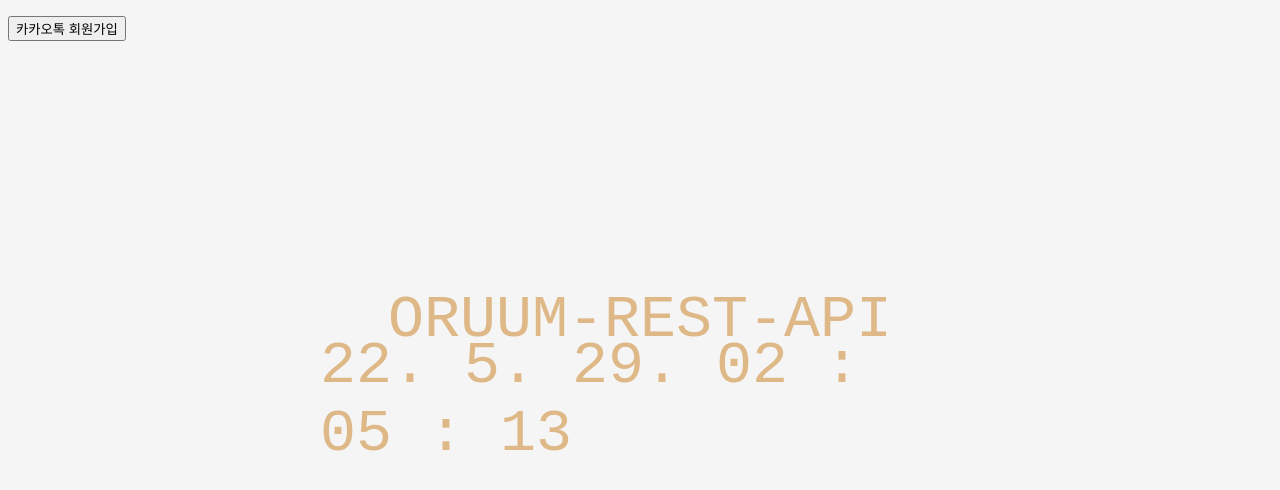
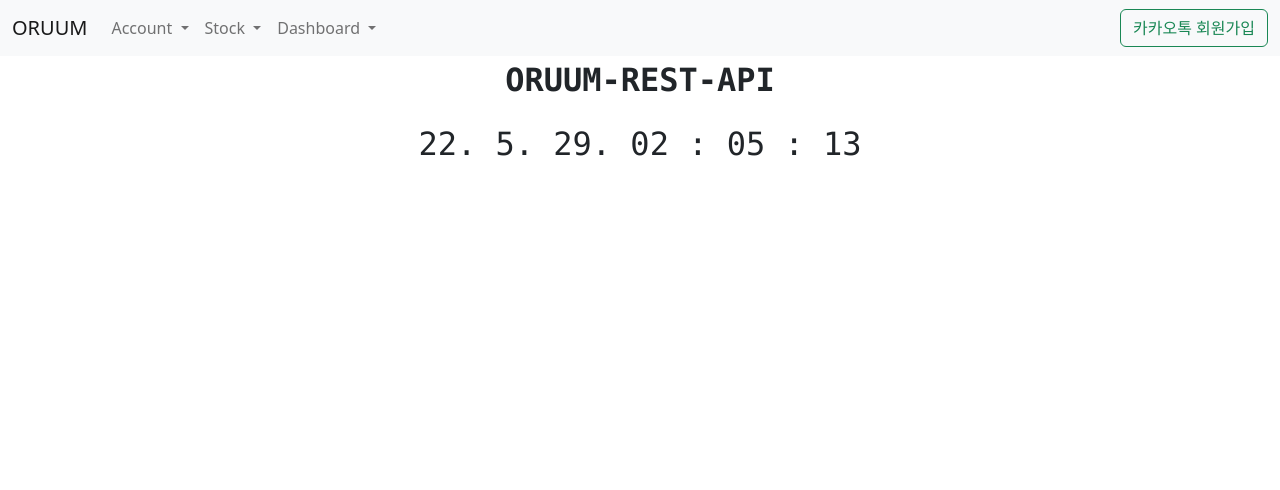
Before and after one commit to SungwookLE/ORUUM-REST-API, a Django app: page / in a window 1280 px wide. Shown: the top 490 px of the page. Run offline with Django 4.2, Linux system fonts and the light colour scheme; some libraries are stand-ins or nearby versions.

Commit message:
Feat: refactoring dashboard app and edit the home.html for ux

```diff
--- a/backend/settings/develop.py
+++ b/backend/settings/develop.py
@@ -10,8 +10,8 @@ ALLOWED_HOSTS = ['*'] # blank means 'localhost', '127.0.0.1'
 DATABASES = {
     'default': {
         'ENGINE': 'django.db.backends.mysql',
-        'NAME': 'oruum_db',
-        'USER': 'root',
+        'NAME':  db_config["schema"],
+        'USER': db_config["user"],
         'PASSWORD': db_config["password"],
         'HOST': '127.0.0.1',
         'PORT': '3306',
--- a/dashboard/urls.py
+++ b/dashboard/urls.py
@@ -2,11 +2,12 @@
 
 
 from django.urls import path, include
-from dashboard.views import dash_page, plotly_page
+from dashboard.views import dash_stock_as_line_view, plotly_stock_as_line_view, plotly_stocks_all_as_bar_view
 
 app_name = 'dashboard'
 
 urlpatterns = [
-    path('plotly/<str:ticker>/', plotly_page, name="my_plotly"),
-    path('dash/', dash_page, name="my_dash"),
+    path('line/<str:ticker>/', plotly_stock_as_line_view, name="plot-stock"),
+    path('bar/<str:market>/', plotly_stocks_all_as_bar_view, name="bar-stocks"),
+    path('dash/', dash_stock_as_line_view, name="dash-stock"),
 ]
--- a/db_handler/dbModule.py
+++ b/db_handler/dbModule.py
@@ -12,9 +12,9 @@ from config import db_config
 class Database():
     def __init__(self):
         self.db = pymysql.connect(host='localhost',
-                                  user='root',
+                                  user=db_config["user"],
                                   password=db_config["password"],
-                                  db='oruum_db',
+                                  db=db_config["schema"],
                                   charset='utf8')
         self.cursor = self.db.cursor(pymysql.cursors.DictCursor)
 
--- a/templates/dashboard/interactive_dash_template.html
+++ b/templates/dashboard/dash_stock.html
@@ -10,7 +10,7 @@
 
 <body>
         {%load plotly_dash%}
-        {%plotly_app name="StockPriceHistory"%}
+        {%plotly_app name="StockPriceHistory" ratio=1%}
 </body>
 
 </html>
--- a/templates/dashboard/static_dash_template.html
+++ b/templates/dashboard/plotly_stock.html
@@ -10,7 +10,6 @@
 
 <body>
     <p>
-        <center>{{ticker}}</center>
         {{target_plot|safe}}
     </p>
 </body>
--- a/templates/home.html
+++ b/templates/home.html
@@ -6,6 +6,69 @@
     <meta http-equiv="X-UA-Compatible" content="IE=edge">
     <meta name="viewport" content="width=device-width, initial-scale=1.0">
     <title>ORUUM</title>
+    <link href="https://cdn.jsdelivr.net/npm/bootstrap@5.2.0-beta1/dist/css/bootstrap.min.css" rel="stylesheet"
+        integrity="sha384-0evHe/X+R7YkIZDRvuzKMRqM+OrBnVFBL6DOitfPri4tjfHxaWutUpFmBp4vmVor" crossorigin="anonymous">
+
+</head>
+
+<body onload="getClock()">
+    {% load socialaccount %}
+    <nav class="navbar navbar-expand-lg bg-light">
+        <div class="container-fluid">
+            <a class="navbar-brand" href="#">ORUUM</a>
+            <button class="navbar-toggler" type="button" data-bs-toggle="collapse"
+                data-bs-target="#navbarSupportedContent" aria-controls="navbarSupportedContent" aria-expanded="false"
+                aria-label="Toggle navigation">
+                <span class="navbar-toggler-icon"></span>
+            </button>
+            <div class="collapse navbar-collapse" id="navbarSupportedContent">
+                <ul class="navbar-nav me-auto mb-2 mb-lg-0">
+                    <li class="nav-item dropdown">
+                        <a class="nav-link dropdown-toggle" href="#" id="navbarDropdown" role="button"
+                            data-bs-toggle="dropdown" aria-expanded="false">
+                            Account
+                        </a>
+                        <ul class="dropdown-menu" aria-labelledby="navbarDropdown">
+                            <li><a class="dropdown-item" href="accounts/userlist/">list</a></li>
+                            <li><a class="dropdown-item" href="accounts/userinterest/">interest</a></li>
+                            <li><a class="dropdown-item" href="accounts/userportfolio/">portfolio</a></li>
+                        </ul>
+                    </li>
+                    <li class="nav-item dropdown">
+                        <a class="nav-link dropdown-toggle" href="#" id="navbarDropdown" role="button"
+                            data-bs-toggle="dropdown" aria-expanded="false">
+                            Stock
+                        </a>
+                        <ul class="dropdown-menu" aria-labelledby="navbarDropdown">
+                            <li><a class="dropdown-item" href="api/stocklist/">list</a></li>
+                            <li><a class="dropdown-item" href="api/stockpricehistory/">price</a></li>
+                            <li><a class="dropdown-item" href="api/stockinformationhistory/">information</a></li>
+                        </ul>
+                    </li>
+                    <li class="nav-item dropdown">
+                        <a class="nav-link dropdown-toggle" href="#" id="navbarDropdown" role="button"
+                            data-bs-toggle="dropdown" aria-expanded="false">
+                            Dashboard
+                        </a>
+                        <ul class="dropdown-menu" aria-labelledby="navbarDropdown">
+                            <li><a class="dropdown-item" href="dashboard/line/">line</a></li>
+                            <li><a class="dropdown-item" href="dashboard/bar/">bar</a></li>
+                            <li><a class="dropdown-item" href="dashboard/dash/">dash</a></li>
+                        </ul>
+                    </li>
+                </ul>
+                <a href="{% provider_login_url 'kakao' method='oauth2'%}"><button class="btn btn-outline-success">카카오톡
+                        회원가입</button></a>
+            </div>
+        </div>
+    </nav>
+
+      <p class="text-center fs-2 fw-bold font-monospace">ORUUM-REST-API</p>
+      <p class="text-center fs-2 font-monospace" id="Now"></p>
+
+    <script src="https://cdn.jsdelivr.net/npm/bootstrap@5.2.0-beta1/dist/js/bootstrap.bundle.min.js"
+    integrity="sha384-pprn3073KE6tl6bjs2QrFaJGz5/SUsLqktiwsUTF55Jfv3qYSDhgCecCxMW52nD2"
+    crossorigin="anonymous"></script>
     <script type="text/javascript">
         function getClock() {
             var date = new Date();
@@ -23,44 +86,5 @@
             setInterval(getClock, 1000);
         }
     </script>
-</head>
-
-<body onload="getClock()">
-    <div class="digital_clock" id="Now"></div>
-    <p>
-        <center class="title">ORUUM-REST-API</center>
-
-        {% load socialaccount %}
-        <a href="{% provider_login_url 'kakao' method='oauth2'%}"><button>카카오톡 회원가입</button></a>
-
-    </p>
 </body>
-<style>
-    body {
-        background: whitesmoke;
-    }
-
-    .digital_clock {
-        position: absolute;
-        top: 50%;
-        left: 50%;
-        transform: translateX(-50%) translateY(-50%);
-        color: burlywood;
-        font-size: 60px;
-        font-family: 'Courier New', Courier, monospace
-    }
-
-    .title {
-        position: absolute;
-        top: 40%;
-        left: 50%;
-        transform: translateX(-50%) translateY(-50%);
-        color: burlywood;
-        font-size: 60px;
-        font-family: 'Courier New', Courier, monospace
-    }
-
-
-</style>
-
 </html>
```
Also changed, not shown: dashboard/plotly_functionset.py (renamed from dashboard/plotly_set.py, +49 -27 lines), dashboard/views.py (+15 -10 lines), 1 other file.
